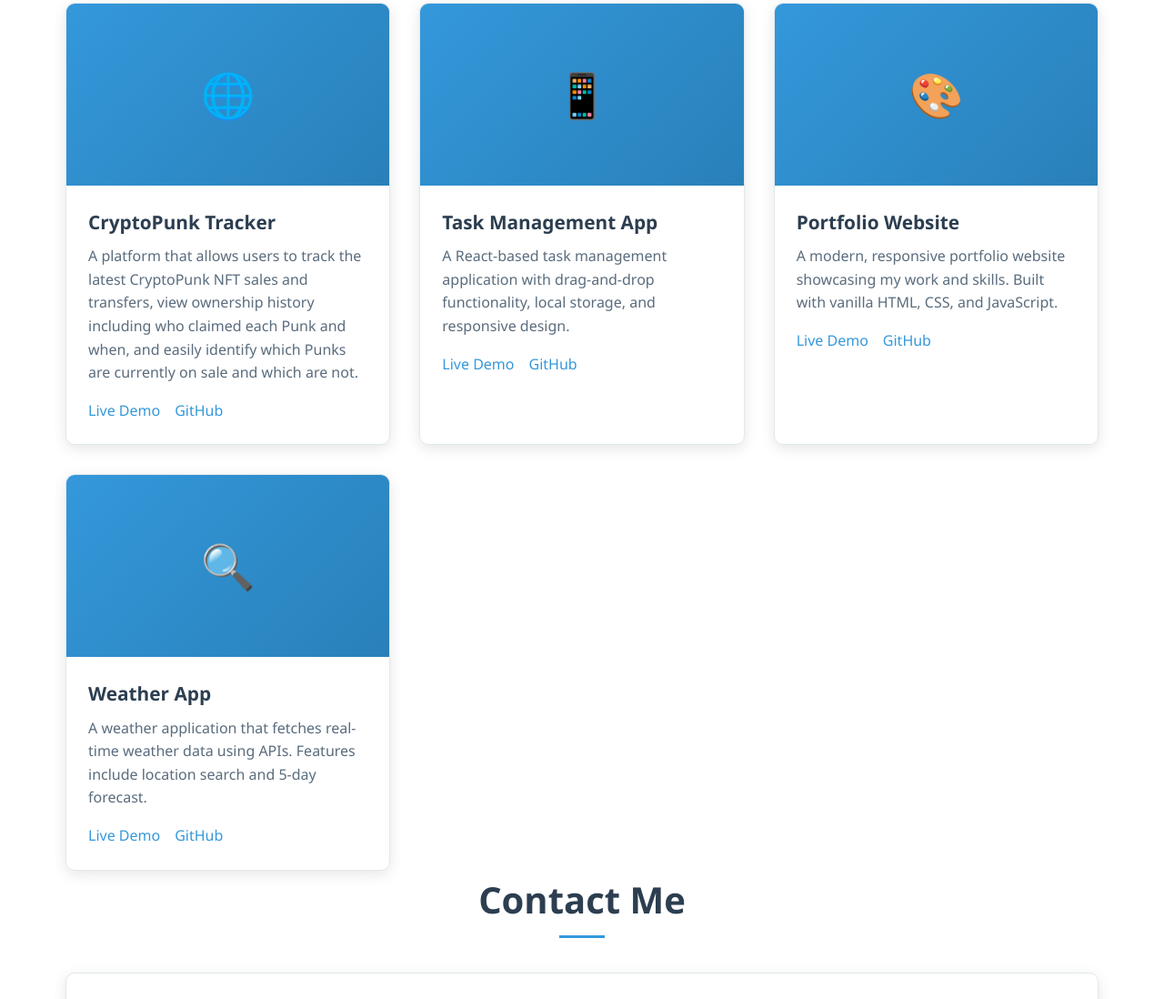
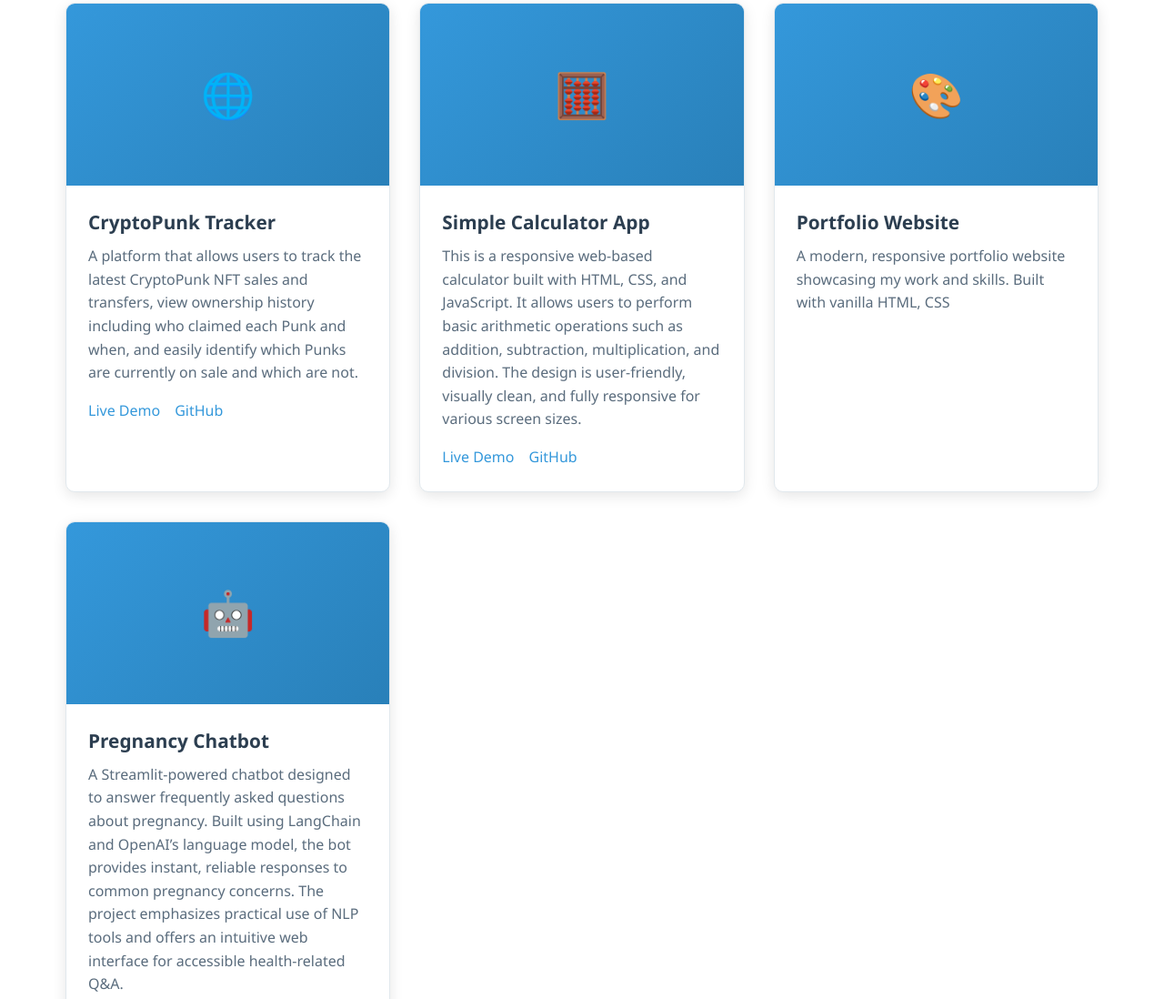
Before and after one commit to J-Njoroge/PLP_PortfolioHackathon1, a plain HTML site: page index.html in a window 1280 px wide. Shown: the part 3196-4294 px from the top of the page at 91% size. Drawn offline with Linux system fonts and the light colour scheme.

Commit message:
additional info and renaming updates

```diff
--- a/jane_portfolio.html
+++ b/index.html
@@ -4,7 +4,7 @@
     <meta charset="UTF-8">
     <meta name="viewport" content="width=device-width, initial-scale=1.0">
     <title>Jane Njoroge Portfolio</title>
-    <link rel="stylesheet" href="jane_portfolio.css">
+    <link rel="stylesheet" href="styles.css">
 </head>
 <body>
     <header>
@@ -153,13 +153,13 @@
                     </div>
                 </div>
                 <div class="project-card">
-                    <div class="project-image">📱</div>
+                    <div class="project-image">🧮</div>
                     <div class="project-content">
-                        <h3 class="project-title">Task Management App</h3>
-                        <p class="project-description">A React-based task management application with drag-and-drop functionality, local storage, and responsive design.</p>
+                        <h3 class="project-title">Simple Calculator App</h3>
+                        <p class="project-description">This is a responsive web-based calculator built with HTML, CSS, and JavaScript. It allows users to perform basic arithmetic operations such as addition, subtraction, multiplication, and division. The design is user-friendly, visually clean, and fully responsive for various screen sizes.</p>
                         <div class="project-links">
-                            <a href="#" class="project-link">Live Demo</a>
-                            <a href="#" class="project-link">GitHub</a>
+                            <a href="https://simple-calculator-ruddy-nine.vercel.app/" class="project-link">Live Demo</a>
+                            <a href="https://github.com/J-Njoroge/SimpleCalculator.git" class="project-link">GitHub</a>
                         </div>
                     </div>
                 </div>
@@ -167,21 +167,21 @@
                     <div class="project-image">🎨</div>
                     <div class="project-content">
                         <h3 class="project-title">Portfolio Website</h3>
-                        <p class="project-description">A modern, responsive portfolio website showcasing my work and skills. Built with vanilla HTML, CSS, and JavaScript.</p>
-                        <div class="project-links">
+                        <p class="project-description">A modern, responsive portfolio website showcasing my work and skills. Built with vanilla HTML, CSS</p>
+                        <!--<div class="project-links">
                             <a href="#" class="project-link">Live Demo</a>
                             <a href="#" class="project-link">GitHub</a>
-                        </div>
+                        </div>-->
                     </div>
                 </div>
                 <div class="project-card">
-                    <div class="project-image">🔍</div>
+                    <div class="project-image">🤖</div>
                     <div class="project-content">
-                        <h3 class="project-title">Weather App</h3>
-                        <p class="project-description">A weather application that fetches real-time weather data using APIs. Features include location search and 5-day forecast.</p>
+                        <h3 class="project-title">Pregnancy Chatbot</h3>
+                        <p class="project-description">A Streamlit-powered chatbot designed to answer frequently asked questions about pregnancy. Built using LangChain and OpenAI’s language model, the bot provides instant, reliable responses to common pregnancy concerns. The project emphasizes practical use of NLP tools and offers an intuitive web interface for accessible health-related Q&A.</p>
                         <div class="project-links">
-                            <a href="#" class="project-link">Live Demo</a>
-                            <a href="#" class="project-link">GitHub</a>
+                           <!-- <a href="#" class="project-link">Live Demo</a> -->
+                            <a href="https://github.com/J-Njoroge/Pregnancy_ChatBot.git" class="project-link">GitHub</a>
                         </div>
                     </div>
                 </div>
```
Also changed, not shown: styles.css (renamed from jane_portfolio.css).
